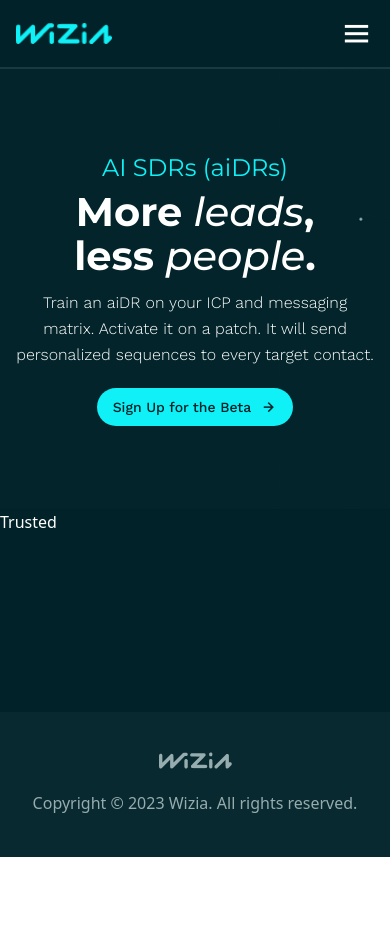
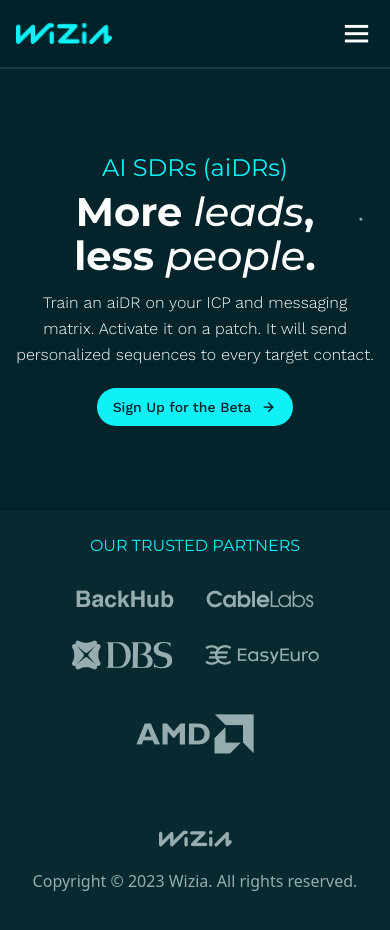
Before and after one commit to shakil-devcraft/wizia, a React (Vite) app: page / in a window 390 px wide. Shown: the top 930 px of the page. Before the commit the page ends 857 px from the top, so only its background shows below. Built offline with nearby package versions, Linux system fonts and the light colour scheme.

Commit message:
Trusted area completed and fully responsive

```diff
--- a/src/api/index.js
+++ b/src/api/index.js
@@ -17,3 +17,30 @@
         link: "/solutions"
     }
 ];
+
+
+
+
+// company logos
+export const companyLogos = [
+    {
+        img: "/img/company (1).png",
+        link: "#",
+    },
+    {
+        img: "/img/company (2).png",
+        link: "#",
+    },
+    {
+        img: "/img/company (3).png",
+        link: "#",
+    },
+    {
+        img: "/img/company (4).png",
+        link: "#",
+    },
+    {
+        img: "/img/company (5).png",
+        link: "#",
+    }
+];
--- a/src/pages/Home/Trusted.jsx
+++ b/src/pages/Home/Trusted.jsx
@@ -1,9 +1,26 @@
+import { Link } from "react-router-dom";
+import { companyLogos } from "../../api";
+import Container from "../../components/shared/Container/Container";
 
 const Trusted = () => {
     return (
-        <div>
-            Trusted
-        </div>
+        <section className="bg-footer-bg w-full py-6">
+            <Container>
+                <div>
+                    <h4 className="text-center font-montserrat font-normal text-base text-primary-color uppercase">our trusted partners</h4>
+                    {/* company logo */}
+                    <div className="flex flex-wrap justify-center items-center gap-8 mt-8">
+                        {
+                            companyLogos?.map(({img, link}, idx) => (
+                                <Link key={idx} to={link}>
+                                    <img src={img} alt="" />
+                                </Link>
+                            ))
+                        }
+                    </div>
+                </div>
+            </Container>
+        </section>
     );
 };
 
```
